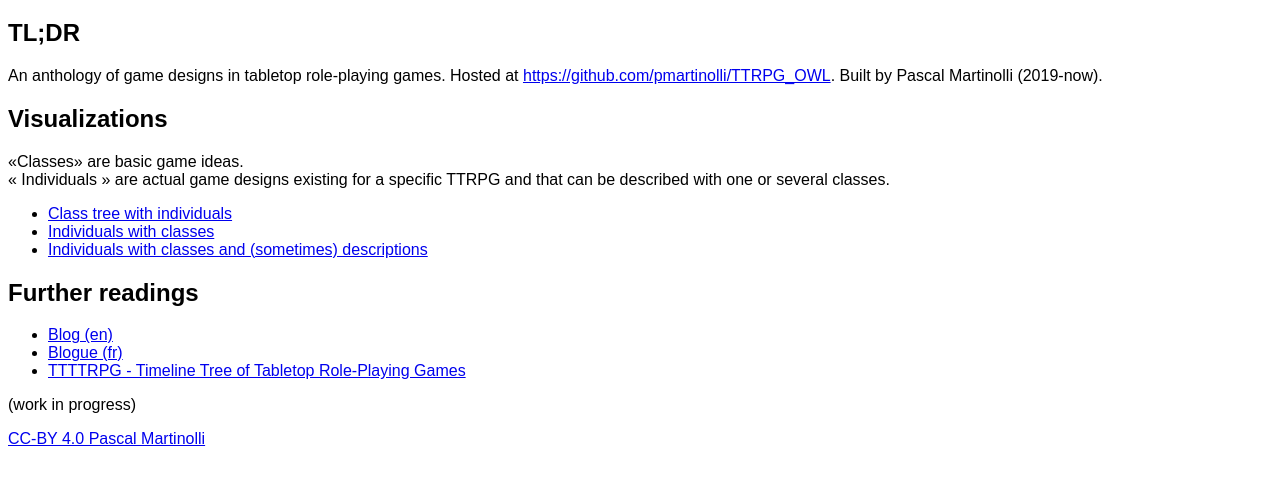
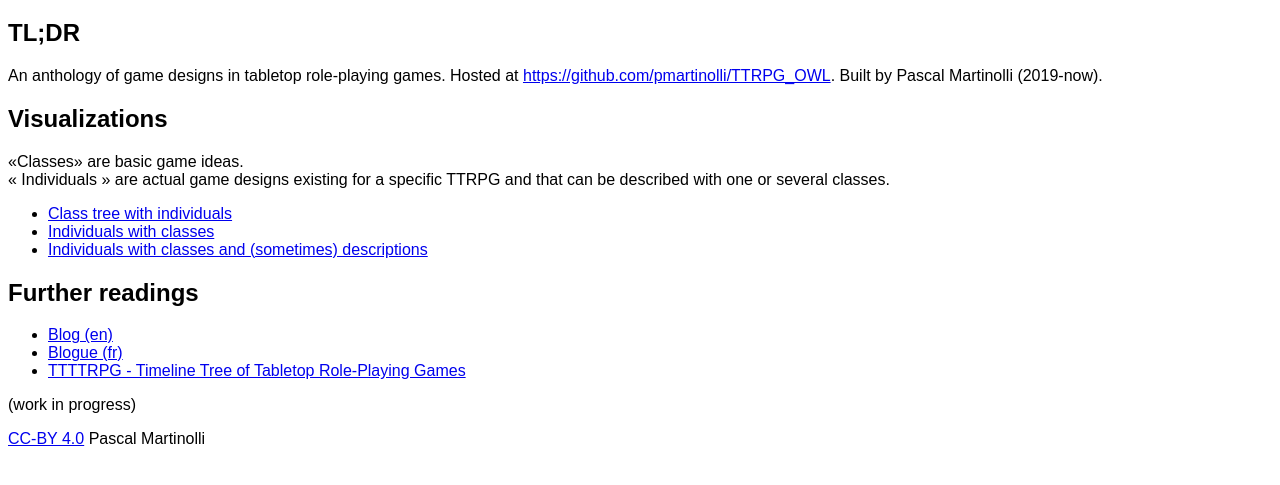
Before and after one commit to pmartinolli/TTRPG_OWL, a plain HTML site: page docs/index.html in a window 1280 px wide. Shown: the part 61-546 px from the top of the page. Drawn offline with Linux system fonts and the light colour scheme.

Commit message:
Update index.html

```diff
--- a/docs/index.html
+++ b/docs/index.html
@@ -35,6 +35,6 @@
 </ul>
 
 (work in progress)
-<p><a href="https://creativecommons.org/licenses/by/4.0/deed.en">CC-BY 4.0 Pascal Martinolli</a></p>
+<p><a href="https://creativecommons.org/licenses/by/4.0/deed.en">CC-BY 4.0</a> Pascal Martinolli</p>
 </body>
 </html>
```
